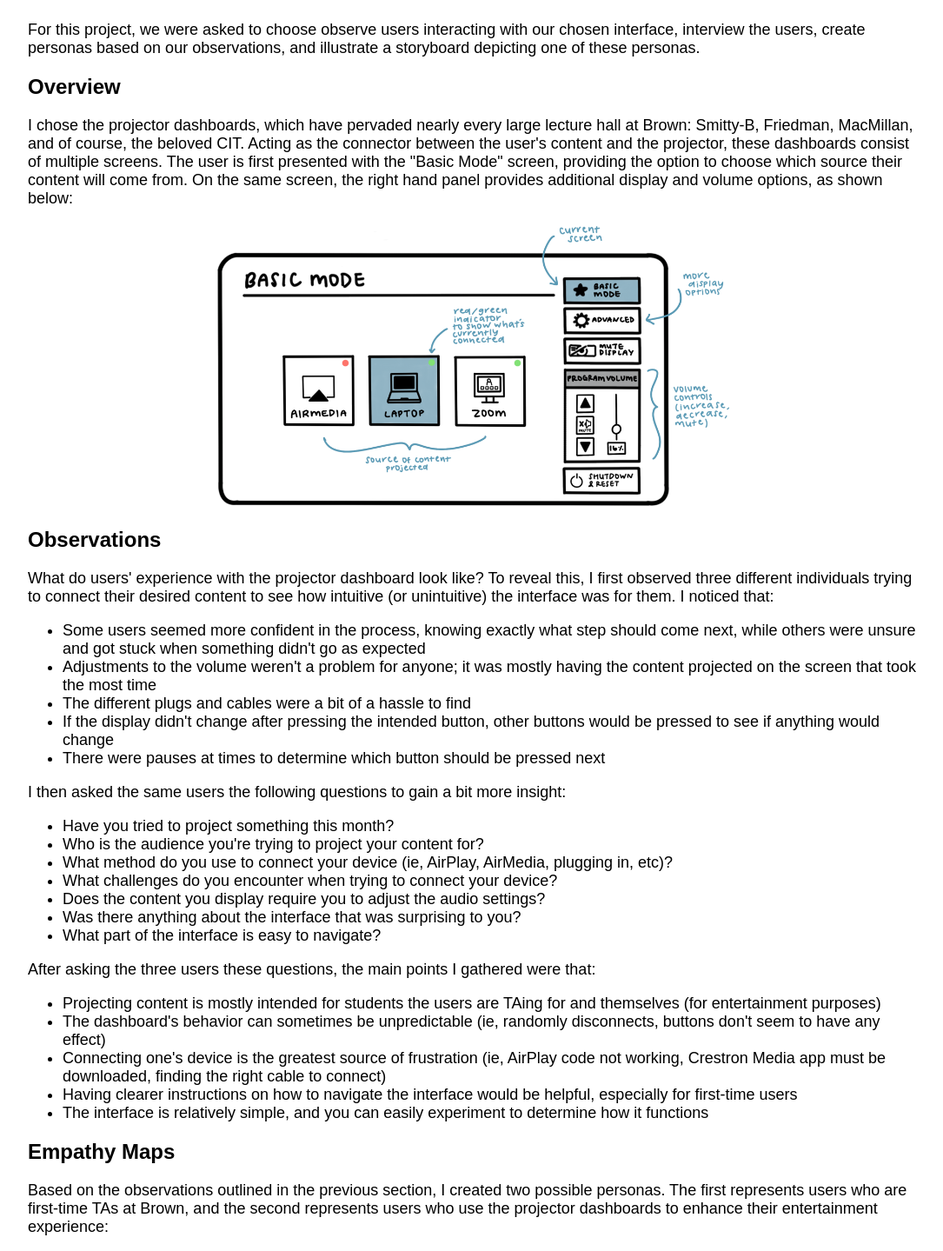
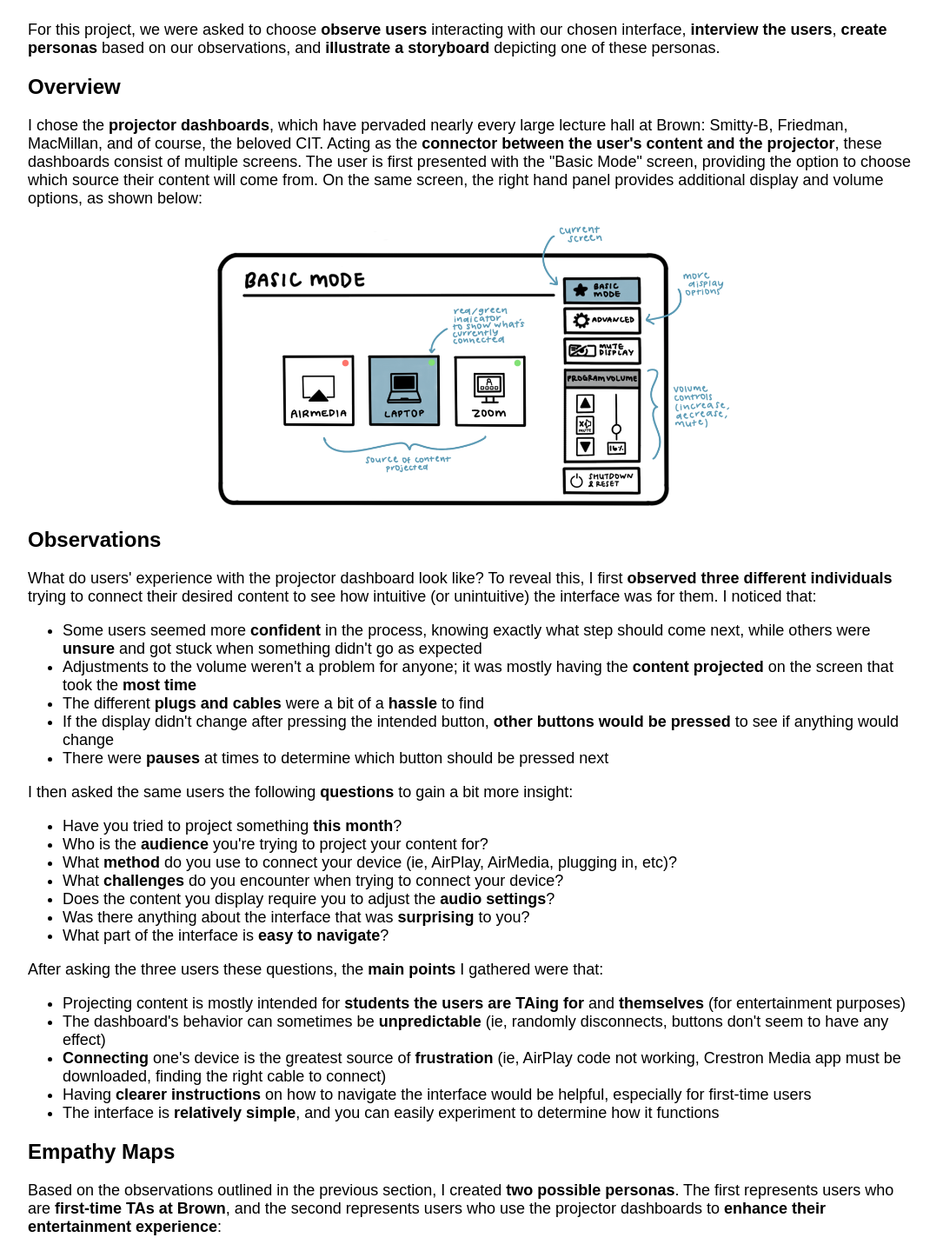
Before and after one commit to pensivepenguin333/portfolio, a React (Create React App) app: page /personas in a window 1280 px wide. Shown: the part 201-1640 px from the top of the page at 87% size, without its empty margins (96-1181 px from the left). Built offline with nearby package versions, Linux system fonts and the light colour scheme.

Commit message:
bolded personas

```diff
--- a/src/components/About.js
+++ b/src/components/About.js
@@ -29,7 +29,6 @@ export default function About() {
                 </p>
 
             </div>
-
         </div>
     )
 }
--- a/src/components/Intro.css
+++ b/src/components/Intro.css
@@ -4,16 +4,17 @@
 }
 
 .greeting {
-    font-size: 25px;
+    font-size: 27px;
     font-weight: 700;
     margin-bottom: 0;
 }
 
 .info {
     margin-top: 10px;
-    font-size: 18px;
+    font-size: 20px;
 }
 
 .info span {
-    background-color: #d6d8f6;
+    text-decoration: underline 4px #bcc1fe;
+    /* background-color: #d6d8f6; */
 }
--- a/src/components/Intro.js
+++ b/src/components/Intro.js
@@ -6,7 +6,7 @@ export default function Intro() {
             <div className="container">
                 <div className="intro">
                     <p className="greeting">
-                        hello there!
+                        Hello there! 👋🏻
                     </p>
                     <p className="info">
                         I'm <span>pensivepenguin333</span>, an undergraduate student at
--- a/src/components/Personas.js
+++ b/src/components/Personas.js
@@ -13,19 +13,20 @@ export default function Personas() {
                 Introduction
             </h2>
             <p className="content">
-                For this project, we were asked to choose observe users
-                interacting with our chosen interface, interview the users,
-                create personas based on our observations, and illustrate a
-                storyboard depicting one of these personas.
+                For this project, we were asked to choose <span>observe
+                users</span> interacting with our chosen interface, <span>interview
+                the users</span>, <span>create personas</span> based on our
+                observations, and <span>illustrate a storyboard</span> depicting
+                one of these personas.
             </p>
             <h2>
                 Overview
             </h2>
             <p className="content">
-                I chose the projector dashboards, which have pervaded nearly
+                I chose the <span>projector dashboards</span>, which have pervaded nearly
                 every large lecture hall at Brown: Smitty-B, Friedman, MacMillan,
-                and of course, the beloved CIT. Acting as the connector between
-                the user's content and the projector, these dashboards consist
+                and of course, the beloved CIT. Acting as the <span> connector
+                between the user's content and the projector</span>, these dashboards consist
                 of multiple screens. The user is first presented with the "Basic
                 Mode" screen, providing the option to choose which source their
                 content will come from. On the same screen, the right hand panel
@@ -39,78 +40,79 @@ export default function Personas() {
             </h2>
             <p className="content">
                 What do users' experience with the projector dashboard look
-                like? To reveal this, I first observed three different
-                individuals trying to connect their desired content to see
+                like? To reveal this, I first <span>observed three different
+                individuals</span> trying to connect their desired content to see
                 how intuitive (or unintuitive) the interface was for them.
                 I noticed that:
                 <ul>
-                    <li>Some users seemed more confident in the process,
-                        knowing exactly what step should come next, while
-                        others were unsure and got stuck when something
-                        didn't go as expected
+                    <li>Some users seemed more <span>confident</span> in the
+                        process, knowing exactly what step should come next,
+                        while others were <span>unsure</span> and got stuck
+                        when something didn't go as expected
                     </li>
                     <li>Adjustments to the volume weren't a problem for
-                        anyone; it was mostly having the content projected
-                        on the screen that took the most time
+                        anyone; it was mostly having the <span>content
+                        projected</span> on the screen that took the <span>most
+                        time</span>
                     </li>
-                    <li>The different plugs and cables were a bit of a
-                        hassle to find
+                    <li>The different <span>plugs and cables</span> were a bit
+                        of a <span>hassle</span> to find
                     </li>
                     <li>If the display didn't change after pressing the
-                        intended button, other buttons would be pressed
-                        to see if anything would change
+                        intended button, <span>other buttons would be
+                        pressed</span> to see if anything would change
                     </li>
-                    <li>There were pauses at times to determine which
+                    <li>There were <span>pauses</span> at times to determine which
                         button should be pressed next
                     </li>
                 </ul>
 
-                I then asked the same users the following questions to
+                I then asked the same users the following <span>questions</span> to
                 gain a bit more insight:
                 <ul>
-                    <li>Have you tried to project something this
-                        month?
+                    <li>Have you tried to project something <span>this
+                        month</span>?
                     </li>
-                    <li>Who is the audience you're trying to project your
-                        content for?
+                    <li>Who is the <span>audience</span> you're trying to
+                        project your content for?
                     </li>
-                    <li>What method do you use to connect your device (ie,
-                         AirPlay, AirMedia, plugging in, etc)?
+                    <li>What <span>method</span> do you use to connect your
+                        device (ie, AirPlay, AirMedia, plugging in, etc)?
                     </li>
-                    <li>What challenges do you encounter when trying to
-                        connect your device?
+                    <li>What <span>challenges</span> do you encounter when
+                        trying to connect your device?
                     </li>
                     <li>Does the content you display require you to adjust
-                        the audio settings?
+                        the <span>audio settings</span>?
                     </li>
-                    <li>Was there anything about the interface that was
-                        surprising to you?
+                    <li>Was there anything about the interface that
+                        was <span>surprising</span> to you?
                     </li>
-                    <li>What part of the interface is easy to
-                        navigate?
+                    <li>What part of the interface is <span>easy to
+                        navigate</span>?
                     </li>
                 </ul>
-                After asking the three users these questions, the main points
-                I gathered were that:
+                After asking the three users these questions, the <span>main
+                points</span> I gathered were that:
                 <ul>
-                    <li>Projecting content is mostly intended for students
-                        the users are TAing for and themselves (for entertainment
-                        purposes)
+                    <li>Projecting content is mostly intended for <span>students
+                        the users are TAing for</span> and <span>themselves</span> (for
+                        entertainment purposes)
                     </li>
-                    <li>The dashboard's behavior can sometimes be
-                        unpredictable (ie, randomly disconnects, buttons
+                    <li>The dashboard's behavior can sometimes
+                        be <span>unpredictable</span> (ie, randomly disconnects, buttons
                         don't seem to have any effect)
                     </li>
-                    <li>Connecting one's device is the greatest source
-                        of frustration (ie, AirPlay code not working,
+                    <li><span>Connecting</span> one's device is the greatest source
+                        of <span>frustration</span> (ie, AirPlay code not working,
                         Crestron Media app must be downloaded, finding the
                         right cable to connect)
                     </li>
-                    <li>Having clearer instructions on how to navigate
-                        the interface would be helpful, especially for
+                    <li>Having <span>clearer instructions</span> on how to
+                        navigate the interface would be helpful, especially for
                         first-time users
                     </li>
-                    <li>The interface is relatively simple, and you can
+                    <li>The interface is <span>relatively simple</span>, and you can
                         easily experiment to determine how it functions
                     </li>
                 </ul>
@@ -120,10 +122,10 @@ export default function Personas() {
             </h2>
             <p className="content">
                 Based on the observations outlined in the previous section,
-                I created two possible personas. The first represents users
-                who are first-time TAs at Brown, and the second represents
-                users who use the projector dashboards to enhance their
-                entertainment experience:
+                I created <span>two possible personas</span>. The first
+                represents users who are <span>first-time TAs at Brown</span>,
+                and the second represents users who use the projector
+                dashboards to <span>enhance their entertainment experience</span>:
                 <div class="two-personas">
                     <img src={personas} />
                 </div>
@@ -132,9 +134,9 @@ export default function Personas() {
                 Storyboard
             </h2>
             <p className="content">
-                Using the "Entertained Elaine" persona, I created the following
-                storyboard to depict Elaine's journey in connecting her Switch
-                to the projector:
+                Using the <span>"Entertained Elaine"</span> persona, I created
+                the following storyboard to depict Elaine's journey
+                in <span>connecting her Switch to the projector</span>:
                 <div className="storyboard">
                     <img src={storyboard} />
                 </div>
@@ -143,12 +145,12 @@ export default function Personas() {
                 Conclusion
             </h2>
             <p className="content">
-                This project truly highlighted the importance of asking
-                objective questions, making observations without assuming
-                anything, and creating both a persona and storyboard that are
-                clear enough to help better understand an interaction with
-                a given interface. By doing so, we can better improve an
-                interface for its users.
+                This project truly highlighted the importance of <span>asking
+                objective questions</span>, <span>making observations without
+                assuming</span> anything, and <span>creating both a persona
+                and storyboard</span> that are clear enough to help better
+                understand an interaction with a given interface. By doing so,
+                we can better improve an interface for its users.
             </p>
         </div>
     )
```
